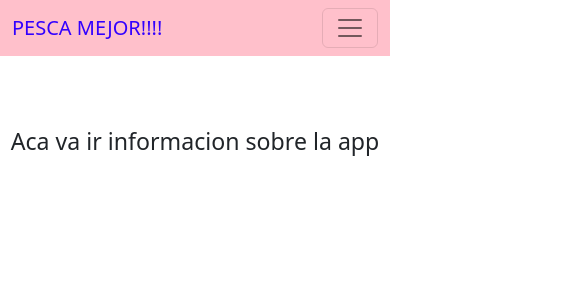
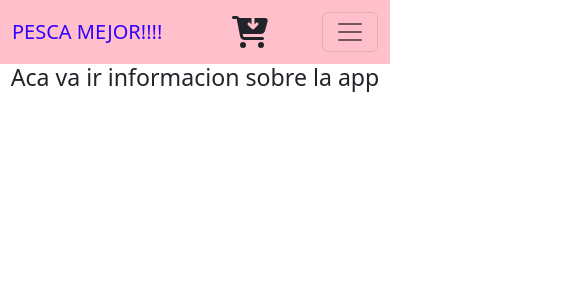
Before and after one commit to GermanMontenegro86/react, a React (Create React App) app in the folder mi-carro/: page / in a window 390 px wide. Shown: the top 300 px of the page, 585 px wide, since content can reach past the window. Built offline with nearby package versions, Linux system fonts and the light colour scheme.

Commit message:
segundo commit

```diff
--- a/mi-carro/src/components/icons/CartWidget.css
+++ b/mi-carro/src/components/icons/CartWidget.css
@@ -1,4 +1,13 @@
 .carrito{
-font-size: 3em;
-transform: translate(800px, -65px);
+font-size: 2em;
+transform: translate(600px,0px);
+
+
 }
+
+@media screen and (max-width: 1024px){
+    .carrito{
+        font-size: 2em;
+        transform: translate(0px,0px);
+    }
+}
--- a/mi-carro/src/components/navegacion/NavBar.js
+++ b/mi-carro/src/components/navegacion/NavBar.js
@@ -11,7 +11,9 @@
     <div>
     <Navbar bg="z" expand="lg">
       <Container>
+
         <Navbar.Brand href="#home">PESCA MEJOR!!!!</Navbar.Brand>
+        <CartWidget/>
         <Navbar.Toggle aria-controls="basic-navbar-nav" />
         <Navbar.Collapse id="basic-navbar-nav">
           <Nav className="me-auto">
@@ -22,11 +24,12 @@
               <NavDropdown.Item href="#action/3.3">Cuchillos</NavDropdown.Item>
               <NavDropdown.Item href="#action/3.4">Ropa</NavDropdown.Item>
             </NavDropdown>
+
           </Nav>
         </Navbar.Collapse>
       </Container>
     </Navbar>
-    <CartWidget/>
+
     </div>
   );
 }
```
